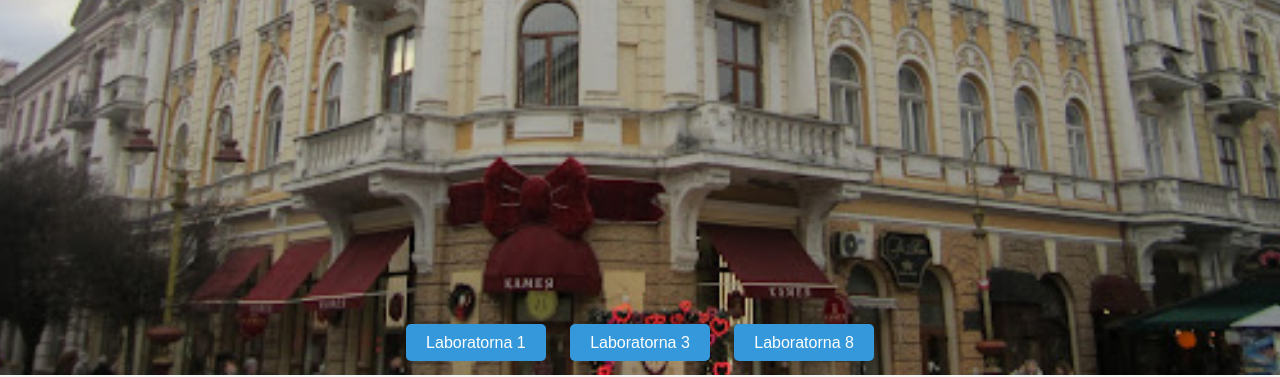
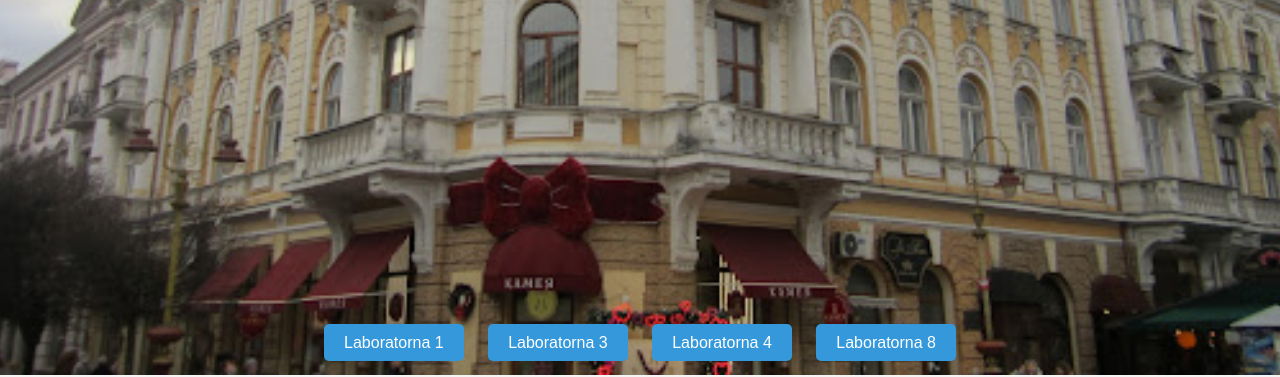
Before and after one commit to boytsan/boytsan.github.io, a plain HTML site: page index.html in a window 1280 px wide. Shown: the part 425-802 px from the top of the page. Drawn offline with Linux system fonts and the light colour scheme.

Commit message:
index.html

```diff
--- a/index.html
+++ b/index.html
@@ -31,6 +31,7 @@
     <div class="button-container">
       <a href="index1.html" class="btn">Laboratorna 1</a>
       <a href="index3.html" class="btn">Laboratorna 3</a>
+      <a href="index4.html" class="btn">Laboratorna 4</a>
       <a href="index8.html" class="btn">Laboratorna 8</a>
     </div>
   </header>
```
